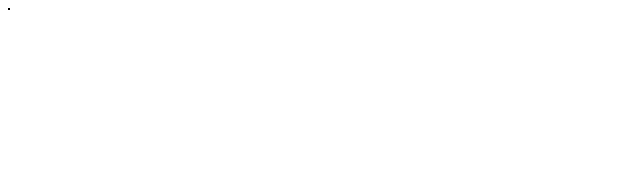
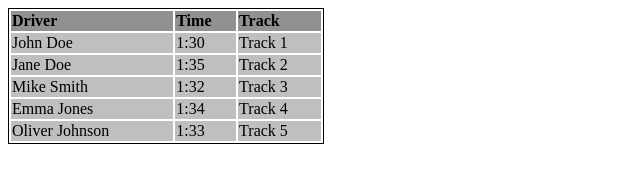
Before and after one commit to acechler/go-kart-records, a plain HTML site: page index.html in a window 1280 px wide. Shown: the whole page, without its empty margins (0-640 px from the left). Drawn offline with Linux system fonts and the light colour scheme.

Commit message:
Add basic table styles

```diff
--- a/index.html
+++ b/index.html
@@ -1,32 +1,66 @@
 <!DOCTYPE html>
 <html lang="en">
   <head>
-    <meta charset="UTF-8">
-    <meta name="viewport" content="width=device-width, initial-scale=1.0">
+    <meta charset="UTF-8" />
+    <meta name="viewport" content="width=device-width, initial-scale=1.0" />
     <title>Go Kart Records</title>
   </head>
-
-
 
   <!--  This will be moved to .css eventually. -->
 
   <style>
-    .records{
+    .records {
       border: solid 1px;
+      width: 25%;
     }
 
+    .records > thead {
+      background-color: rgb(145, 145, 145);
+      text-align: left;
+    }
+
+    .records > tbody {
+      background-color: rgb(192, 190, 190);
+    }
   </style>
 
   <body>
+    <table class="records">
+      <thead>
+        <tr>
+          <th>Driver</th>
+          <th>Time</th>
+          <th>Track</th>
+        </tr>
+      </thead>
+      <tbody>
+        <tr>
+          <td>John Doe</td>
+          <td>1:30</td>
+          <td>Track 1</td>
+        </tr>
+        <tr>
+          <td>Jane Doe</td>
+          <td>1:35</td>
+          <td>Track 2</td>
+        </tr>
 
-
-    <table class = "records">
-
-
-
+        <tr>
+          <td>Mike Smith</td>
+          <td>1:32</td>
+          <td>Track 3</td>
+        </tr>
+        <tr>
+          <td>Emma Jones</td>
+          <td>1:34</td>
+          <td>Track 4</td>
+        </tr>
+        <tr>
+          <td>Oliver Johnson</td>
+          <td>1:33</td>
+          <td>Track 5</td>
+        </tr>
+      </tbody>
     </table>
-
-
-
   </body>
 </html>
```
Lines whose indentation alone changed are shown as unchanged.
